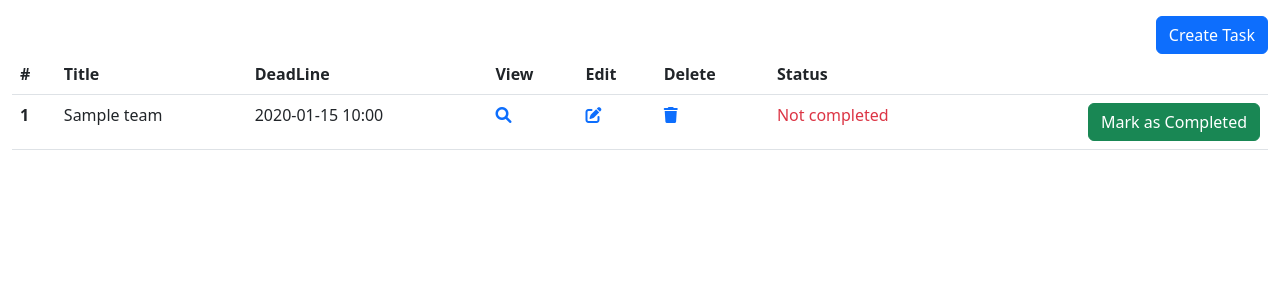
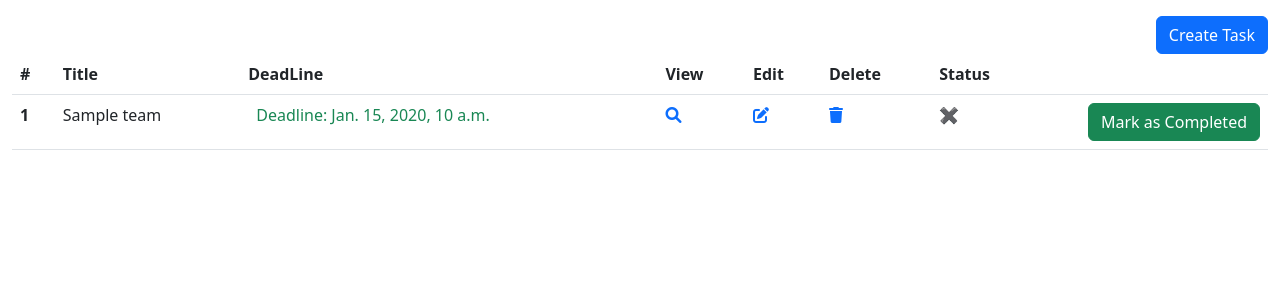
Before and after one commit to molodsh1y1/task-manager-IT-company, a Django app: template templates/todo_list/task_list.html in a window 1280 px wide. Shown: the part 56-356 px from the top of the page. Run offline with Django 5.2, Linux system fonts and the light colour scheme; the template is opened without the code that fills it: most values are stand-ins (such as "Sample title", 1, 10 or a date in 2020); some libraries are stand-ins or nearby versions.

Commit message:
add deadline compare feat

```diff
--- a/templates/todo_list/task_list.html
+++ b/templates/todo_list/task_list.html
@@ -30,10 +30,16 @@
 							{{ task.title }}
 						</td>
 						<td>
-							{% if task.deadline %}
-								{{ task.deadline|date:"Y-m-d H:i" }}
+							{% if task.is_deadline_passed %}
+									<div class="d-flex align-items-center">
+											<i class="bi bi-exclamation-circle-fill me-2 text-danger"></i>
+											<span class="text-danger">Deadline has passed.</span>
+									</div>
 							{% else %}
-								There is no deadline
+									<div class="d-flex align-items-center">
+											<i class="bi bi-check-circle-fill me-2 text-success"></i>
+											<span class="text-success">Deadline: {{ task.deadline }}</span>
+									</div>
 							{% endif %}
 						</td>
 						<td><a href="{% url 'todo:task-detail' pk=task.id %}"><i class="fas fa-search"></i></a></td>
--- a/templates/todo_list/task_toggle_status.html
+++ b/templates/todo_list/task_toggle_status.html
@@ -1,10 +1,10 @@
 <form method="post" action="{% url 'todo:toggle-status' pk=task.id %}">
 	{% csrf_token %}
 		{% if task.is_completed %}
-			<span class="text-success">Completed</span>
+			<span class="text-success">✔</span>
 			<input type="submit" class="btn btn-danger float-end" value="Mark as Incomplete">
     {% else %}
-			<span class="text-danger">Not completed</span>
+			<span class="text-danger">✖</span>
 			<input type="submit" class="btn btn-success float-end" value="Mark as Completed">
     {% endif %}
 </form>
--- a/todo_list/views.py
+++ b/todo_list/views.py
@@ -1,3 +1,5 @@
+from datetime import date
+
 from django.contrib.auth.mixins import LoginRequiredMixin
 from django.shortcuts import get_object_or_404, redirect
 from django.urls import reverse_lazy
```
Also changed, not shown: todo_list/models.py (+8 -0 lines).
